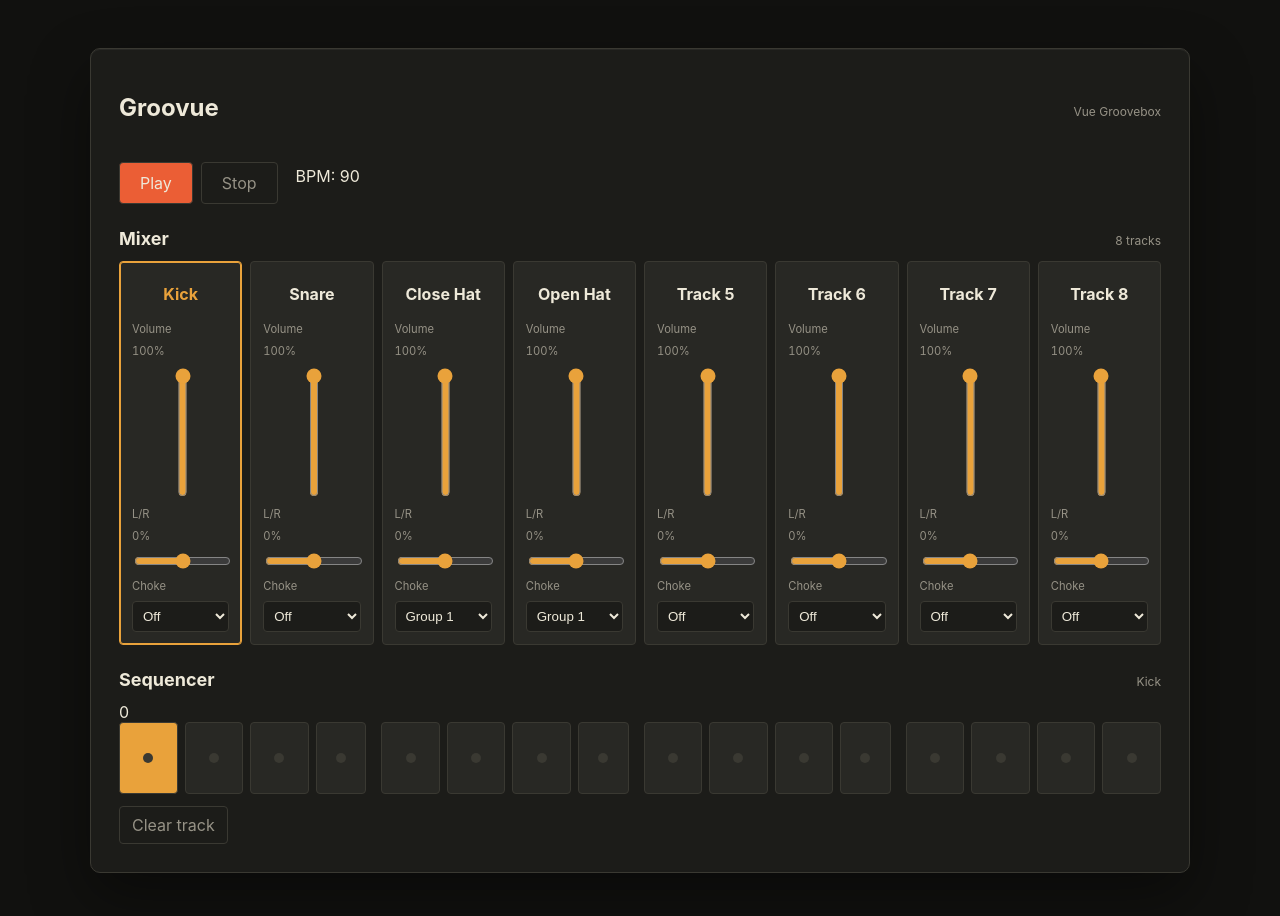
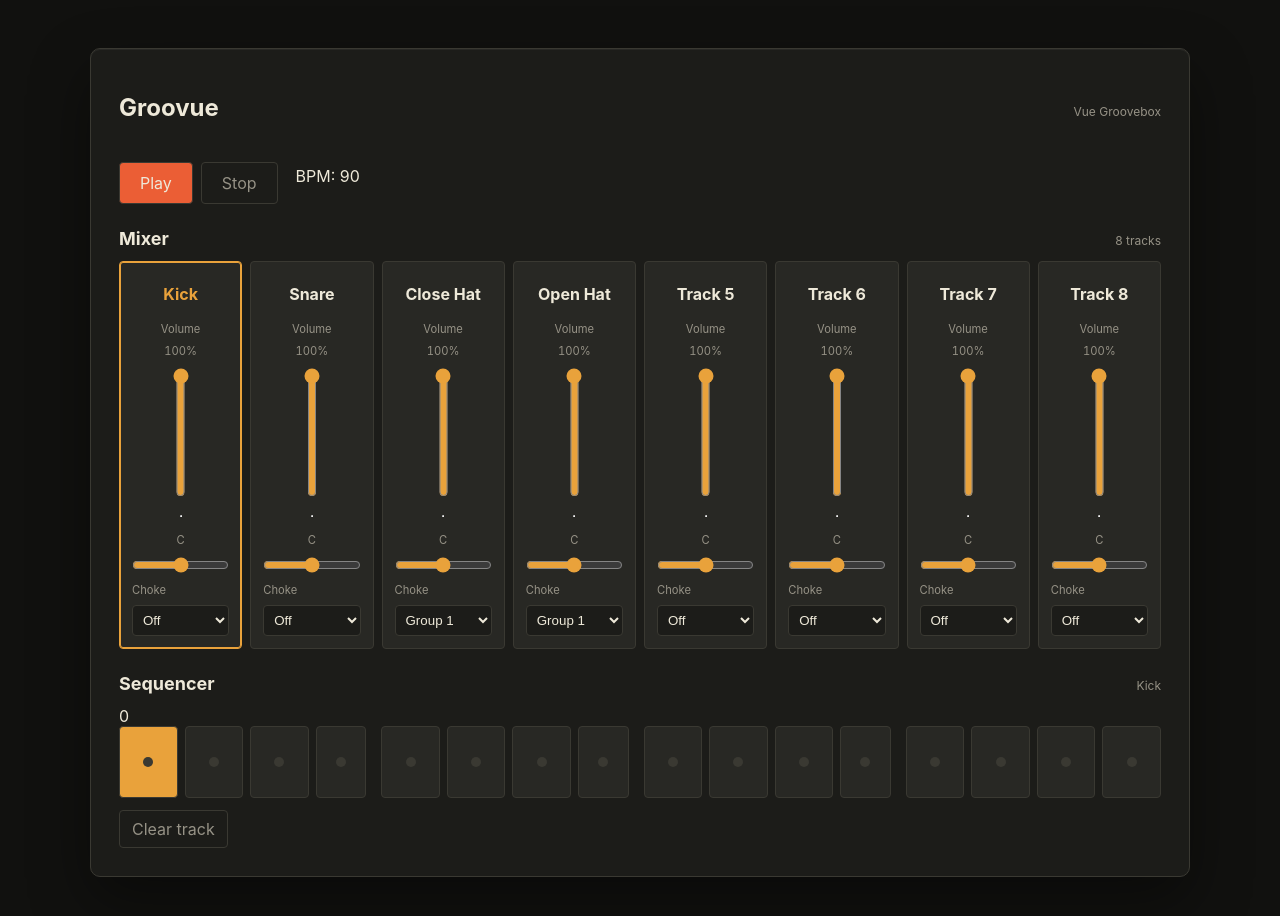
Before and after one commit to jpweijers/groovuebox, a Vue app: page / in a window 1280 px wide. Shown: the top 916 px of the page. Built offline with nearby package versions, Linux system fonts and the light colour scheme.

Commit message:
feat: format panning

```diff
--- a/src/components/MixerChannel.vue
+++ b/src/components/MixerChannel.vue
@@ -26,6 +26,14 @@ function changeChokeGroup(event: Event): void {
   const group = input.value === '' ? null : (Number(input.value) as ChokeGroup)
   emit('changeCokeGroup', group)
 }
+
+function formatPan() {
+  if (track.pan === 0) return 'C'
+
+  const amount = Math.round(Math.abs(track.pan) * 50)
+
+  return track.pan < 0 ? `L${amount}` : `R${amount}`
+}
 </script>
 
 <template>
@@ -34,6 +42,7 @@ function changeChokeGroup(event: Event): void {
       {{ track.name }}
     </button>
 
+    <div class="volume">
       <label :for="`volume-${track.id}`">Volume</label>
 
       <output :for="`volume-${track.id}`"> {{ Math.round(track.volume * 100) }}% </output>
@@ -44,13 +53,15 @@ function changeChokeGroup(event: Event): void {
         min="0"
         max="1"
         step="0.01"
-      class="volume"
         :value="track.volume"
         @input="changeVolume"
       />
+    </div>
 
-    <label :for="`pan-${track.id}`">L/R</label>
-    <output :for="`pan-${track.id}`">{{ Math.round(track.pan * 100) }}%</output>
+    <hr />
+
+    <div class="pan">
+      <output :for="`pan-${track.id}`">{{ formatPan() }}</output>
       <input
         :id="`pan-${track.id}`"
         type="range"
@@ -58,9 +69,9 @@ function changeChokeGroup(event: Event): void {
         max="1"
         step="0.01"
         :value="track.pan"
-      class="pan"
         @input="changePan"
       />
+    </div>
 
     <label :for="`choke-${track.id}`">Choke</label>
 
@@ -117,16 +128,32 @@ output {
   font-variant-numeric: tabular-nums;
 }
 
-input.volume {
+.volume {
+  display: grid;
+  justify-items: center;
+  grid-gap: 0.5rem;
+}
+
+.volume input {
   width: 100%;
   accent-color: var(--amber);
   writing-mode: vertical-lr;
   direction: rtl;
 }
 
-input.pan {
+.pan {
+  display: grid;
+  justify-items: center;
+}
+
+.pan input {
   width: 100%;
   accent-color: var(--amber);
+}
+
+.pan output {
+  font-size: 0.7rem;
+  padding-bottom: 0.5rem;
 }
 
 select {
```
Lines whose indentation alone changed are shown as unchanged.
